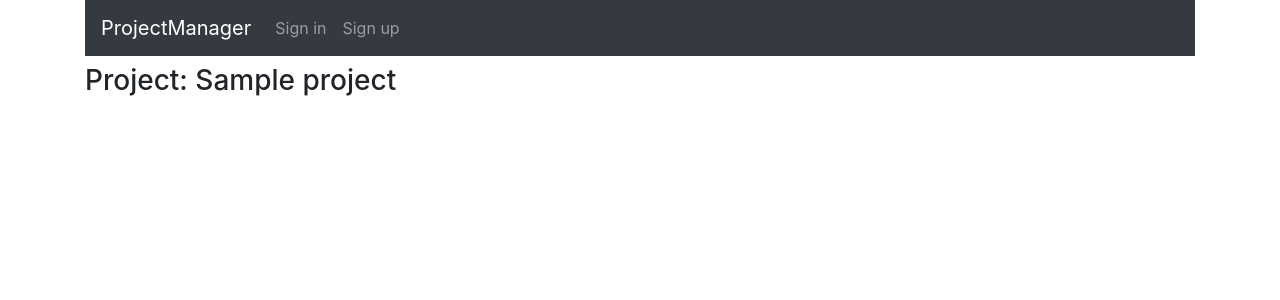
After one commit to TheDim0n/ProjectManager, a Django app: template projects/templates/projects/details.html in a window 1280 px wide. The commit adds this page. Shown: the top 300 px of the page. Run offline with Django 3.2, Linux system fonts and the light colour scheme; the template is opened without the code that fills it: most values are stand-ins (such as "Sample title", 1, 10 or a date in 2020); some libraries are stand-ins or nearby versions.

Commit message:
Little projects list and details

```diff
--- a/projects/models.py
+++ b/projects/models.py
@@ -10,6 +10,7 @@ class Project(models.Model):
         return self.name
 
 
+
 class Level(models.Model):
     name = models.CharField(max_length=100)
     project = models.ForeignKey(Project, on_delete=models.PROTECT, null=True)
--- /dev/null
+++ b/projects/templates/projects/details.html
@@ -0,0 +1,5 @@
+{% extends "base.html" %}
+
+{% block body %}
+    <h3> Project: {{ project }} </h3>
+{% endblock body %}
--- /dev/null
+++ b/projects/templates/projects/index.html
@@ -0,0 +1,5 @@
+{% extends "base.html" %}
+
+{% block body %}
+    {% include 'projects/projects_list.html' %}
+{% endblock body %}
--- a/projects/urls.py
+++ b/projects/urls.py
@@ -5,4 +5,6 @@ from . import views
 
 app_name = 'projects'
 urlpatterns = [
+    path('', views.index, name='index'),
+    path('<int:project_id>', views.project_details, name="project_details"),
 ]
--- a/templates/base.html
+++ b/templates/base.html
@@ -11,7 +11,7 @@
         <header class="sticky-top mb-2">
 
             <nav class="navbar navbar-expand-lg navbar-dark bg-dark">
-                <a class="navbar-brand" href="#">ProjectManager</a>
+                <a class="navbar-brand" href="{% url 'start_page' %}">ProjectManager</a>
                 <button class="navbar-toggler" type="button" data-toggle="collapse" data-target="#navbarNav" aria-controls="navbarNav" aria-expanded="false" aria-label="Toggle navigation">
                   <span class="navbar-toggler-icon"></span>
                 </button>
@@ -20,6 +20,9 @@
                     {% if user.is_authenticated %}
                         <li class="nav-item">
                             <a class="nav-link " href="{% url 'tasks:index' %}">Tasks</a>
+                        </li>
+                        <li class="nav-item">
+                            <a class="nav-link" href="{% url 'projects:index' %}">Projects</a>
                         </li>
                         <li class="nav-item">
                             <a class="nav-link" href="{% url 'logout' %}">Sign out</a>
```
Also changed, not shown: projects/templates/projects/projects_list.html (added, +16 -0 lines), projects/views.py (+11 -0 lines).
